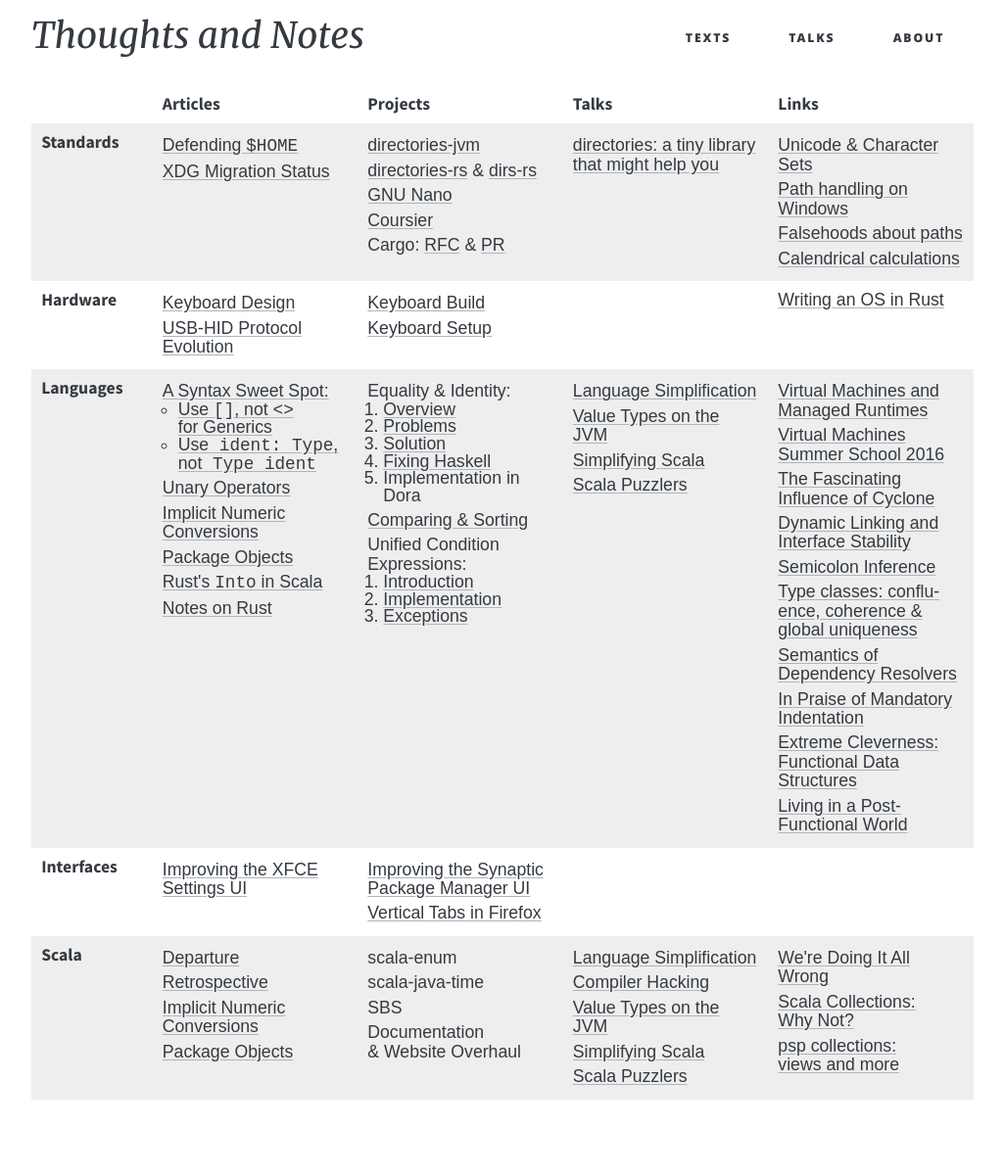
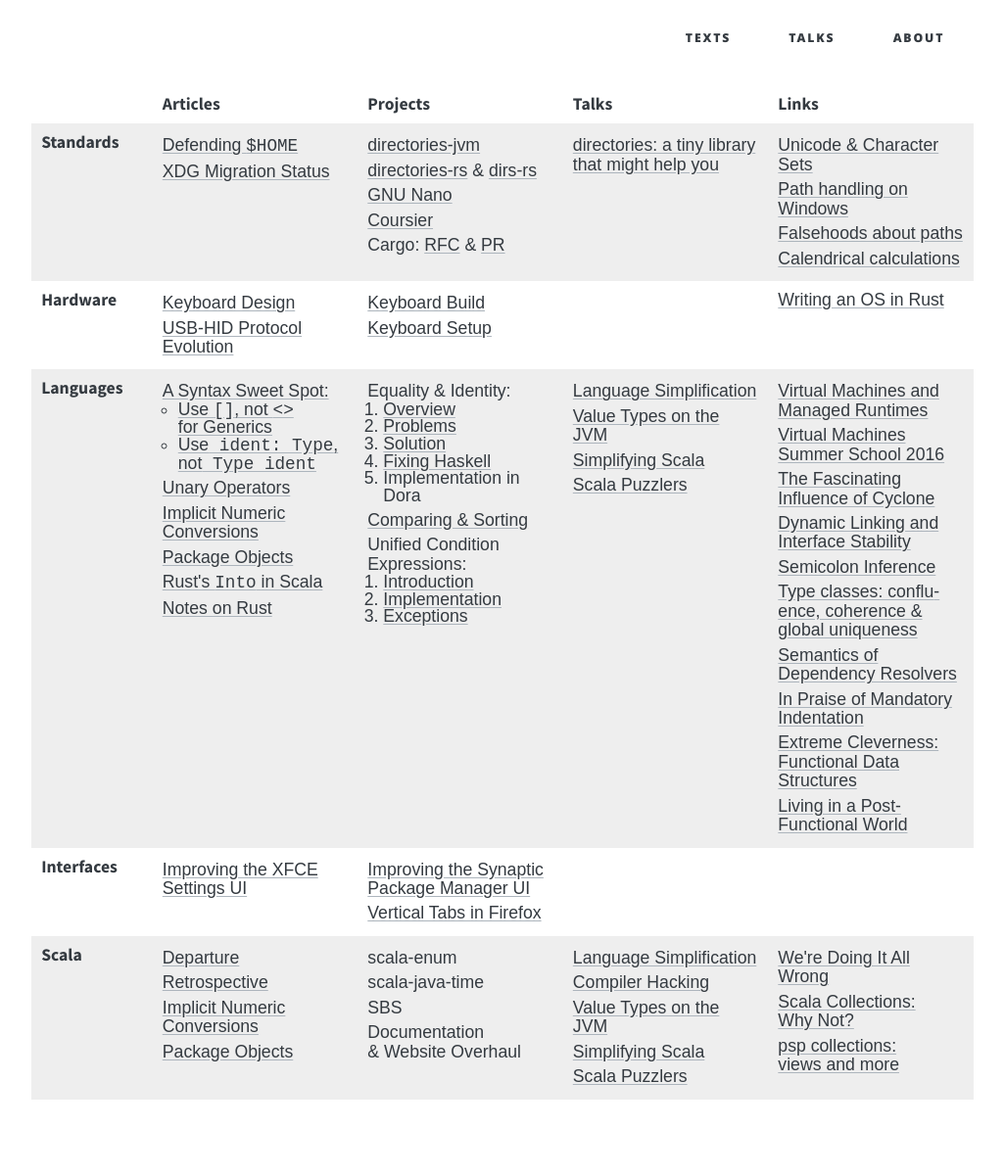
Before and after one commit to soc/soc.me, a Jekyll site: the page built from index.md, in a window 1280 px wide. Shown: the whole page at 98% size, without its empty margins (127-1152 px from the left). Built offline with Jekyll 4.4.1, drawn with Linux system fonts in a browser that asks for light colours; some web fonts are replaced.

Commit message:
Drop website title

```diff
--- a/_config.yml
+++ b/_config.yml
@@ -13,7 +13,7 @@
 # you will see them accessed via {{ site.title }}, {{ site.email }}, and so on.
 # You can create any custom variable you would like, and they will be accessible
 # in the templates via {{ site.myvariable }}.
-title: Thoughts and Notes
+title:
 email: simon@ochsenreither.de
 description: >
 baseurl: "" # the subpath of your site, e.g. /blog
--- a/_includes/header.html
+++ b/_includes/header.html
@@ -11,7 +11,7 @@
   <div class="wrapper {% if loopindex <= 4 %}wrapper--flex{% endif %}">
 
     <div class="site-logo">
-      <a class="site-title" href="{{ site.baseurl }}/">{{ site.title }}</a>
+      <a class="site-title" href="{{ site.baseurl }}/">&nbsp;</a>
     </div>
 
     <nav class="nav-main" role="navigation">
```
